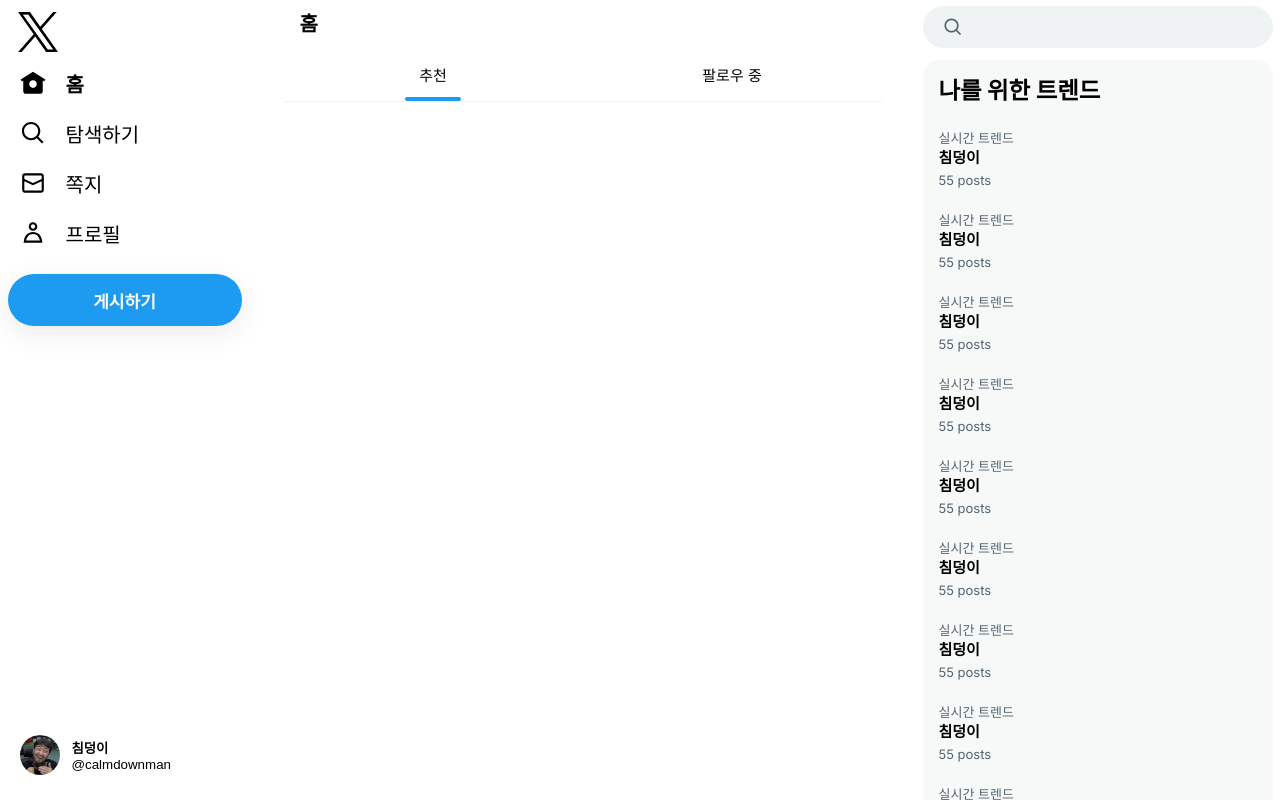
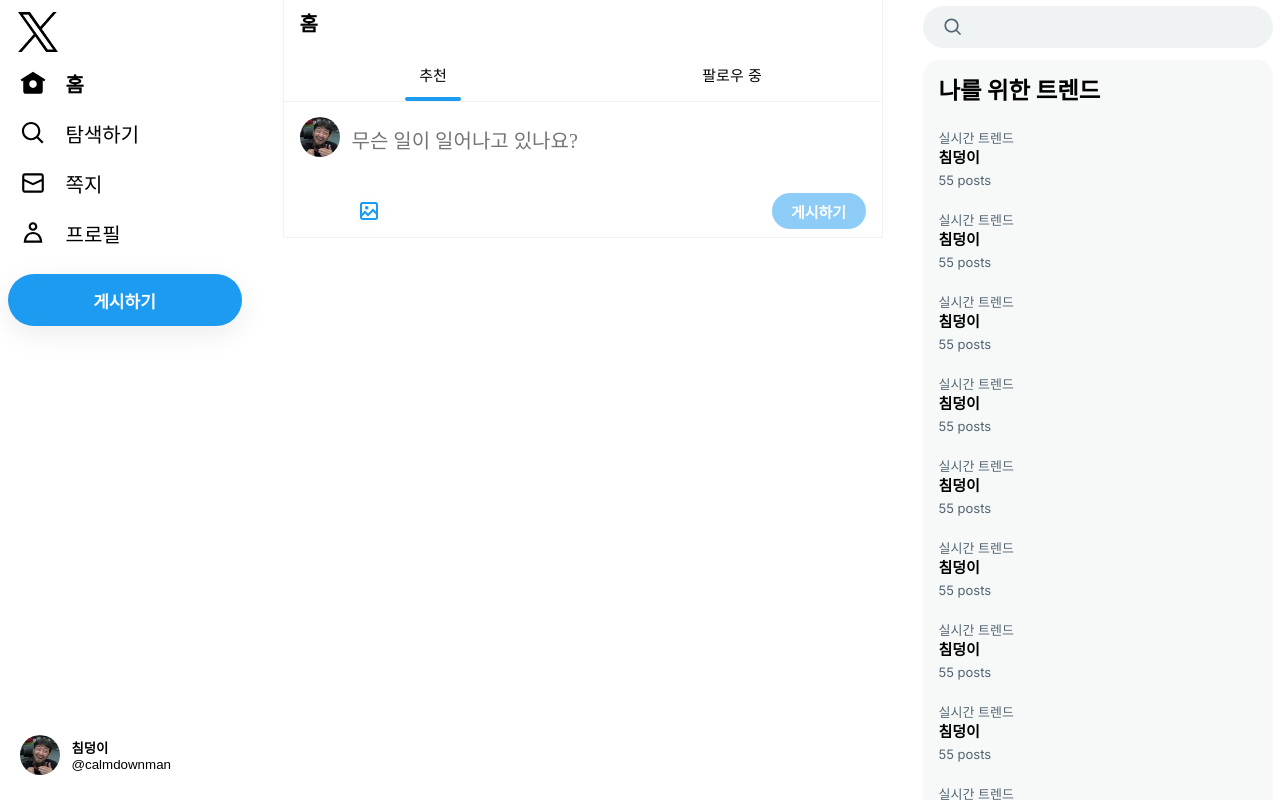
Before and after one commit to boyfromthewell/X-clone, a Next.js app: page /home in a window 1280 px wide. Built offline with nearby package versions, Linux system fonts and the light colour scheme.

Commit message:
feat: post form

```diff
--- a/src/app/(afterLogin)/home/_component/PostForm.tsx
+++ b/src/app/(afterLogin)/home/_component/PostForm.tsx
@@ -0,0 +1,69 @@
+"use client";
+import { ChangeEventHandler, FormEventHandler, useRef, useState } from "react";
+import styles from "./postForm.module.css";
+
+export default function PostForm() {
+  const imageRef = useRef<HTMLInputElement>(null);
+  const [content, setContent] = useState("");
+
+  const me = {
+    id: "calmdownman",
+    image: "/profile.png",
+  };
+
+  const handleSubmit: FormEventHandler = (e) => {
+    e.preventDefault();
+  };
+
+  const handleChange: ChangeEventHandler<HTMLTextAreaElement> = (e) => {
+    setContent(e.target.value);
+  };
+
+  const handleClickButton = () => {
+    if (imageRef.current !== null) imageRef.current.click();
+  };
+
+  return (
+    <form className={styles.postForm} onSubmit={handleSubmit}>
+      <div className={styles.postUserSection}>
+        <div className={styles.postUserImage}>
+          <img src={me.image} alt={me.id} />
+        </div>
+      </div>
+      <div className={styles.postInputSection}>
+        <textarea
+          value={content}
+          onChange={handleChange}
+          placeholder="무슨 일이 일어나고 있나요?"
+        />
+        <div className={styles.postButtonSection}>
+          <div className={styles.footerButtons}>
+            <div className={styles.footerButtonLeft}>
+              <input
+                type="file"
+                name="imageFiles"
+                multiple
+                hidden
+                ref={imageRef}
+              />
+              <button
+                className={styles.uploadButton}
+                type="button"
+                onClick={handleClickButton}
+              >
+                <svg width={24} viewBox="0 0 24 24" aria-hidden="true">
+                  <g>
+                    <path d="M3 5.5C3 4.119 4.119 3 5.5 3h13C19.881 3 21 4.119 21 5.5v13c0 1.381-1.119 2.5-2.5 2.5h-13C4.119 21 3 19.881 3 18.5v-13zM5.5 5c-.276 0-.5.224-.5.5v9.086l3-3 3 3 5-5 3 3V5.5c0-.276-.224-.5-.5-.5h-13zM19 15.414l-3-3-5 5-3-3-3 3V18.5c0 .276.224.5.5.5h13c.276 0 .5-.224.5-.5v-3.086zM9.75 7C8.784 7 8 7.784 8 8.75s.784 1.75 1.75 1.75 1.75-.784 1.75-1.75S10.716 7 9.75 7z"></path>
+                  </g>
+                </svg>
+              </button>
+            </div>
+            <button className={styles.actionButton} disabled={!content}>
+              게시하기
+            </button>
+          </div>
+        </div>
+      </div>
+    </form>
+  );
+}
--- a/src/app/(afterLogin)/home/_component/postForm.module.css
+++ b/src/app/(afterLogin)/home/_component/postForm.module.css
@@ -0,0 +1,87 @@
+.postUserSection {
+  margin-right: 12px;
+  width: 40px;
+}
+
+.postUserImage {
+  width: 40px;
+  height: 40px;
+  border-radius: 20px;
+}
+
+.postUserImage img {
+  width: 40px;
+  height: 40px;
+  border-radius: 20px;
+  object-fit: cover;
+}
+
+.postForm {
+  margin-top: 101px;
+  display: flex;
+  padding: 16px 16px 8px;
+  border-color: rgb(239, 243, 244);
+  border-bottom-width: 1px;
+  border-bottom-style: solid;
+}
+.postInputSection {
+  flex: 1;
+}
+.postButtonSection {
+  width: 100%;
+}
+.postForm textarea {
+  width: 100%;
+  border: none;
+  padding: 12px 0;
+  font-size: 20px;
+  line-height: 24px;
+  outline: none;
+  resize: none;
+}
+.postForm textarea::placeholder {
+  font-family: Malgun Gothic;
+}
+.footerButtons {
+  display: flex;
+  flex-direction: row;
+  align-items: center;
+}
+.footerButtonLeft {
+  flex: 1;
+}
+.uploadButton {
+  width: 34px;
+  height: 34px;
+  border: none;
+  cursor: pointer;
+  border-radius: 17px;
+  transition-duration: 0.2s;
+  transition-property: background-color;
+  background-color: rgb(29, 155, 240, 0.01);
+  display: flex;
+  align-items: center;
+  justify-content: center;
+}
+.uploadButton:hover {
+  background-color: rgb(29, 155, 240, 0.1);
+}
+.uploadButton svg {
+  fill: rgb(29, 155, 240);
+}
+.actionButton:disabled {
+  opacity: 0.5;
+}
+.actionButton {
+  width: 94px;
+  height: 36px;
+  border: none;
+  color: rgb(255, 255, 255);
+  font-weight: 700;
+  font-size: 15px;
+  border-radius: 18px;
+  background-color: rgb(29, 155, 240);
+}
+.actionButton:hover {
+  background-color: rgb(26, 140, 216);
+}
--- a/src/app/(afterLogin)/home/page.tsx
+++ b/src/app/(afterLogin)/home/page.tsx
@@ -1,3 +1,4 @@
+import PostForm from "./_component/PostForm";
 import Tab from "./_component/Tab";
 import TabProvider from "./_component/TabProvider";
 import styles from "./home.module.css";
@@ -7,6 +8,7 @@
     <main className={styles.main}>
       <TabProvider>
         <Tab />
+        <PostForm />
       </TabProvider>
     </main>
   );
```
